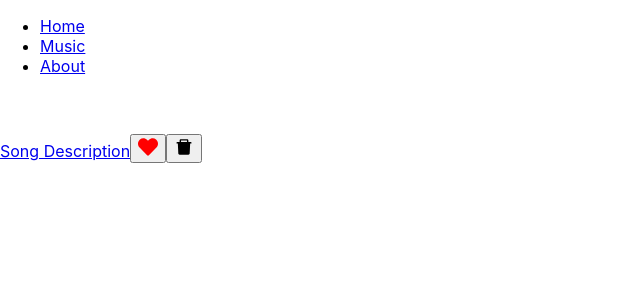
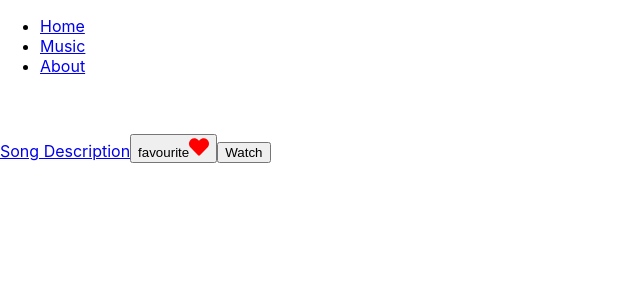
Before and after one commit to EstherNjuguna/playmusic, a React (Create React App) app: page /musiccard in a window 1280 px wide. Shown: the top 300 px of the page, without its empty margins (0-640 px from the left). Built offline with nearby package versions, Linux system fonts and the light colour scheme; the HTML template or start-up script is replaced by a standard one.

Commit message:
edited button

```diff
--- a/src/components/App/App.js
+++ b/src/components/App/App.js
@@ -2,7 +2,6 @@ import React from 'react';
 import {BrowserRouter as Router,Route, Routes} from 'react-router-dom';
 import Navbar from '../navbar/Navbar';
 import Home from '../home/Home';
-import DropDown from '../DropDown/DropDown';
 import MusicCard from '../musicCard/MusicCard';
 import Details from '../details/Details';
 import Music from '../music/Music';
@@ -21,7 +20,7 @@ function App() {
         <Route path="/music" element={<Music />} />
         <Route path="/musiccard" element={<MusicCard />} />
         <Route exact path="/mvid/:songId"element={<Details />}></Route>
-        <Route exact path="/DropDown" element={<DropDown /> }></Route>
+        {/* <Route exact path="/DropDown" element={<DropDown /> }></Route> */}
         <Route exact path="/detail/:songId" element={<Details />} />
         <Route path="/about" element={<About />} />
        </Routes>
--- a/src/components/DropDown/DropDown.js
+++ /dev/null
@@ -1,35 +0,0 @@
-import React from 'react'
-{/* <li><a class="dropdown-item" href="https://open.spotify.com/album/1pCA38N6MkLlthXtAOvZTU">Jordi</a></li>
-<li><a class="dropdown-item" href="https://open.spotify.com/album/2Auw0pTT6EcQdvHNimhLQI">V</a></li>
-<li><a class="dropdown-item" href="https://open.spotify.com/album/5x7JzoE4A3DwwU6FPt8qws">Overexposed</a></li>
-<li><a class="dropdown-item" href="https://open.spotify.com/album/1Rv9WRKyYhFaGbuYDaQunN">Songs about Jane</a></li>
-<li><a class="dropdown-item" href="https://open.spotify.com/album/5tJlRt1EQiWwKyhmPNNDr7">Red Pill Blues</a></li>
-<li><a class="dropdown-item" href="https://open.spotify.com/album/7strNUlU6xZqlVWBNUdOYv">Hands All over</a></li>
-<li><a class="dropdown-item" href="https://open.spotify.com/playlist/37i9dQZF1DX7KWRIlkUpsl">We Like Digging?</a></li>
-<li><a class="dropdown-item" href="https://open.spotify.com/album/5DnyIqmKYUQOjVqpCGTUe8">The Fourth World</a></li>
-<li><a class="dropdown-item" href="https://open.spotify.com/album/1FnXMMLiN9OTDpxAI4OdZu">Singles</a></li> */}
-
-const DropDown = () => {
-
-  return (
-    <div>
-        <div class="dropdown">
-
-
-  <ul class="dropdown-menu">
-    {/* <li><a class="dropdown-item" href="https://open.spotify.com/album/1pCA38N6MkLlthXtAOvZTU">Jordi</a></li>
-    <li><a class="dropdown-item" href="https://open.spotify.com/album/2Auw0pTT6EcQdvHNimhLQI">V</a></li>
-    <li><a class="dropdown-item" href="https://open.spotify.com/album/5x7JzoE4A3DwwU6FPt8qws">Overexposed</a></li>
-    <li><a class="dropdown-item" href="https://open.spotify.com/album/1Rv9WRKyYhFaGbuYDaQunN">Songs about Jane</a></li>
-    <li><a class="dropdown-item" href="https://open.spotify.com/album/5tJlRt1EQiWwKyhmPNNDr7">Red Pill Blues</a></li>
-    <li><a class="dropdown-item" href="https://open.spotify.com/album/7strNUlU6xZqlVWBNUdOYv">Hands All over</a></li>
-    <li><a class="dropdown-item" href="https://open.spotify.com/playlist/37i9dQZF1DX7KWRIlkUpsl">We Like Digging?</a></li>
-    <li><a class="dropdown-item" href="https://open.spotify.com/album/5DnyIqmKYUQOjVqpCGTUe8">The Fourth World</a></li>
-    <li><a class="dropdown-item" href="https://open.spotify.com/album/1FnXMMLiN9OTDpxAI4OdZu">Singles</a></li> */}
-  </ul>
-</div>
-    </div>
-  )
-}
-
-export default DropDown
--- a/src/components/details/Details.js
+++ b/src/components/details/Details.js
@@ -8,7 +8,7 @@ export default function Details(){
   const[track, setTrack] = useState("")
   const[description, setDescription] = useState("")
   const[video, setVideo] = useState("")
-  const[id, setId] = useState("")
+   const[id, setId] = useState("")
   let {songId}=useParams()
 
   const ReviewData=searchSongs
--- a/src/components/musicCard/MusicCard.js
+++ b/src/components/musicCard/MusicCard.js
@@ -1,16 +1,19 @@
 import React,{ useState} from 'react'
 import {Link} from 'react-router-dom'
 import { FaHeart } from 'react-icons/fa';
-import {AiFillDelete} from "react-icons/ai";
+
 
 function  MusicCard ({songName,songThumbnail,songUrl,idTrack}) {
  const [favorite,setFavorite]=useState("")
- //const[watched,setWatched]=useState("")
+ const[watched,setWatched]=useState("")
    function handleFavorites(){
     setFavorite((favorite)=>!favorite)
     return alert("You like this song")
    }
-
+   function handleWatched(){
+    setWatched((watched)=>!watched)
+    return alert("You want to rewatch")
+   }
   return (
     <div className="card" style={{width : 25 + 'rem'}}>
          <img src={songThumbnail} className="card-img-top" alt={songName}/>
@@ -18,14 +21,14 @@ function  MusicCard ({songName,songThumbnail,songUrl,idTrack}) {
           <h5 className="card-title">{songName}</h5>
          <p> <a href={songUrl} >{songName}</a></p>
           <Link to={"/mvid/"+idTrack }className="btn btn-info">Song Description</Link>
-          <button onclick={handleFavorites}>
+          <button onClick={handleFavorites}>{favorite?"unfavorite":"favourite"}
           {<FaHeart style={{color: 'red', fontSize: '20px'}}/> }
-          </button>
-          <button >
-<AiFillDelete style={{color: 'black', fontSize: '20px'}}/>
           </button>
 
 
+<button onClick={handleWatched}>{watched?"Rewatch":"Watch"}
+
+</button>
     </div>
   </div>
   )
```
